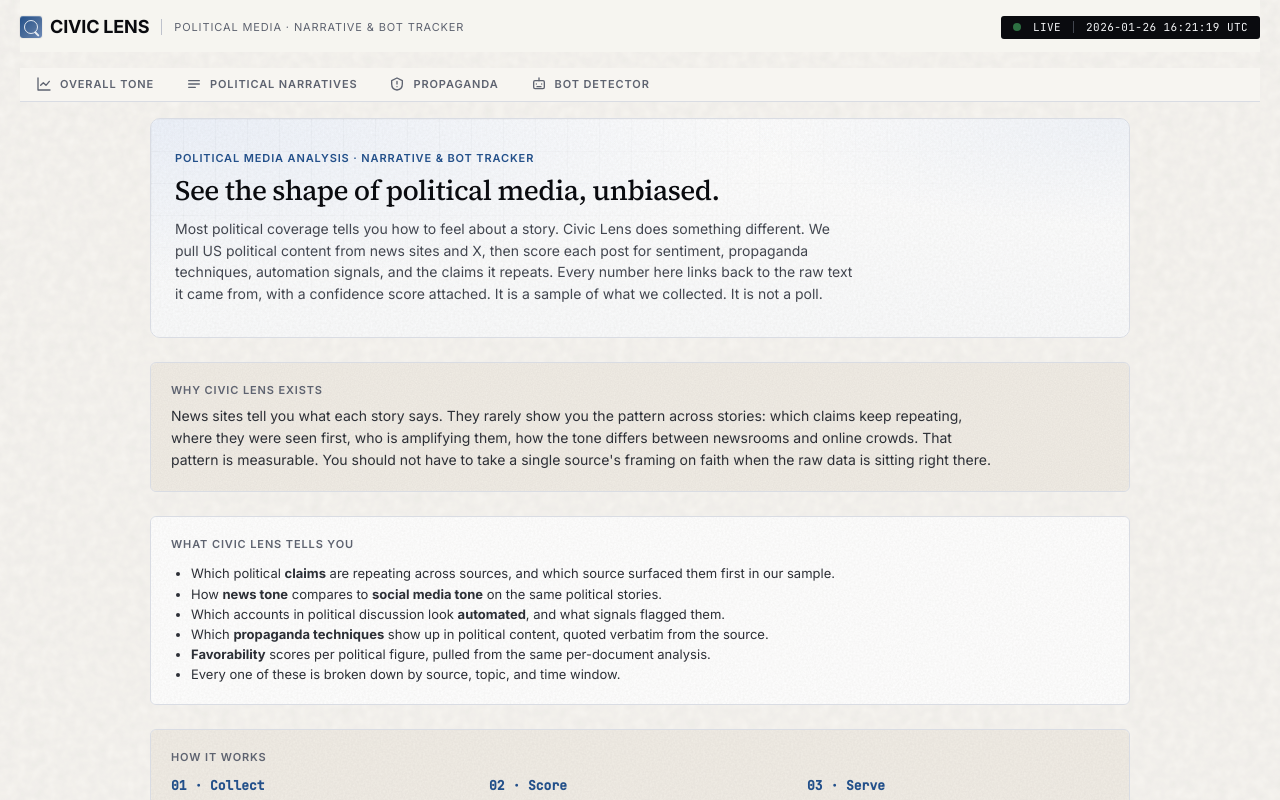
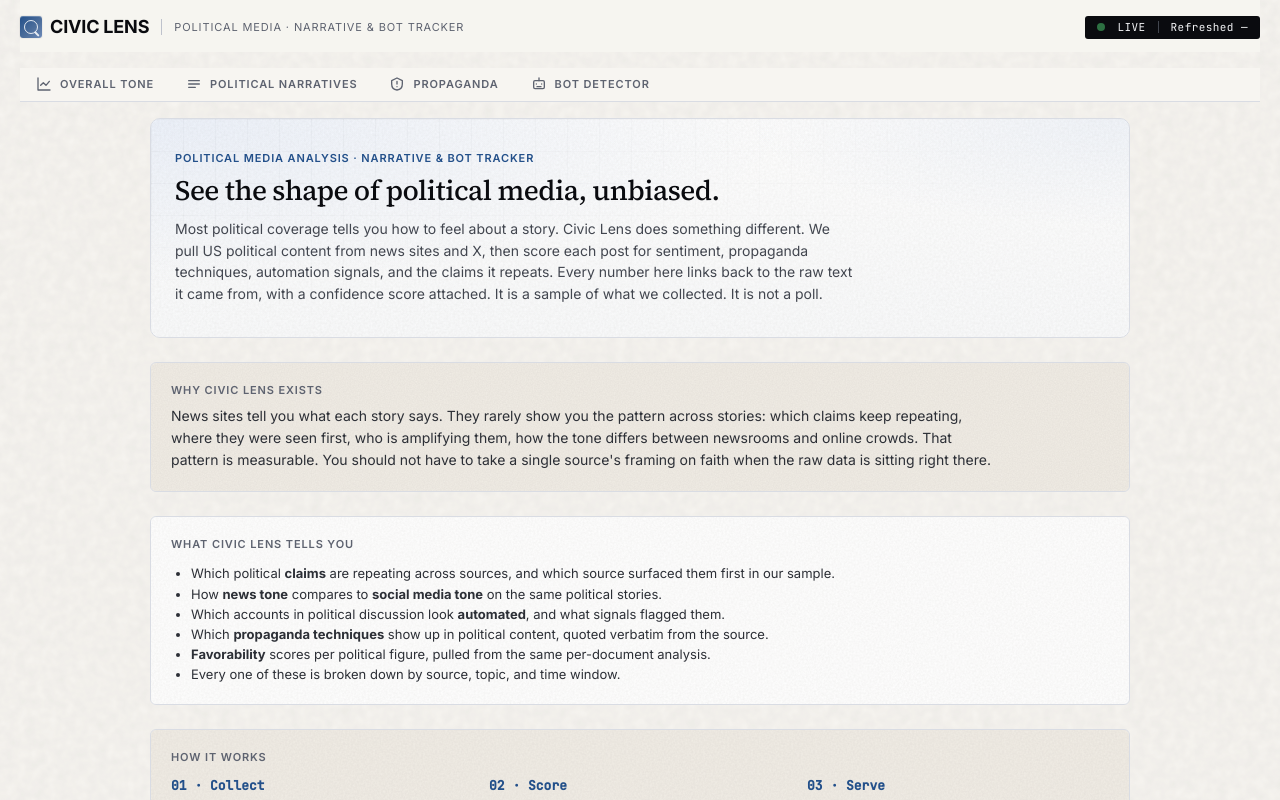
Before and after one commit to young-kobe/civic-lens, a React (Vite) app in the folder ui/: page / in a window 1280 px wide. Shown: the top 800 px of the page. Built offline with nearby package versions, Linux system fonts and the light colour scheme; no server answers.

Commit message:
fixed ui bugs

```diff
--- a/ui/src/App.tsx
+++ b/ui/src/App.tsx
@@ -2,6 +2,9 @@
 import { Tabs, GlobalFilters, Footer, type Tab } from './components/common';
 import { Home, PublicSentiment, BotActivityProfiler, Narratives, Propaganda, Review } from './pages';
 import type { Filters } from './types';
+import { fetchSnapshotStatus, type SnapshotStatus } from './services/api';
+import { useFetch } from './services/useFetch';
+import { formatRefreshedAgo, latestSnapshotTimestamp } from './services/freshness';
 
 /* Admin mode is token-based. Visit once with ?admin=<CIVIC_ADMIN_TOKEN> to persist it;
    ?admin=0 clears it. The token is sent as X-Admin-Token on every admin-endpoint
@@ -175,8 +178,20 @@
         }
     };
 
-    const now = new Date();
-    const timestamp = now.toISOString().slice(0, 19).replace('T', ' ') + ' UTC';
+    // Latest cache-write timestamp across all snapshots — the honest
+    // "when was data last refreshed" for the header strip. Before this we
+    // rendered new Date() which advertised "just now" regardless of whether
+    // the pipeline had actually run recently.
+    const { data: snapshotStatus } = useFetch<SnapshotStatus>(
+        () => fetchSnapshotStatus(),
+        [],
+        'snapshot-status',
+    );
+    const latestIso = latestSnapshotTimestamp(snapshotStatus);
+    const refreshedAgo = formatRefreshedAgo(latestIso);
+    const refreshedTitle = latestIso
+        ? `Data refreshed ${refreshedAgo} (${latestIso})`
+        : 'Data refresh time unavailable';
 
     return (
         <div className="app-container">
@@ -200,16 +215,20 @@
                         </p>
                     </div>
                     <div className="page-header-actions">
-                        <span className="status-strip status-strip-full" aria-label={`Live, last refresh ${timestamp}`}>
+                        <span
+                            className="status-strip status-strip-full"
+                            title={refreshedTitle}
+                            aria-label={refreshedTitle}
+                        >
                             <span className="tick-live" aria-hidden />
                             <span>LIVE</span>
                             <span className="sep" aria-hidden />
-                            <span>{timestamp}</span>
+                            <span>Refreshed {refreshedAgo}</span>
                         </span>
                         <span
                             className="status-strip-mini"
-                            title={`Live · ${timestamp}`}
-                            aria-label={`Live · ${timestamp}`}
+                            title={refreshedTitle}
+                            aria-label={refreshedTitle}
                         >
                             <span className="tick-live" aria-hidden />
                         </span>
@@ -234,7 +253,7 @@
                 {renderPage()}
             </main>
 
-            <Footer timestamp={timestamp} />
+            <Footer timestamp={refreshedAgo} />
         </div>
     );
 }
--- a/ui/src/pages/BotActivityProfiler.tsx
+++ b/ui/src/pages/BotActivityProfiler.tsx
@@ -5,9 +5,10 @@
 } from '../components/common';
 import type { TickerItem } from '../components/common';
 import { Heatmap } from '../components/charts';
-import { fetchBotActivity } from '../services/api';
+import { fetchBotActivity, fetchSnapshotStatus, type SnapshotStatus } from '../services/api';
 import { asOfTodayEyebrow } from '../services/timeWindow';
 import { useFetch } from '../services/useFetch';
+import { formatRefreshedAgo, getSnapshotTimestamp } from '../services/freshness';
 import { COLORS } from '../theme';
 import type {
     BehavioralSignals, BotData, BotEntityItem, BotOverview, ConfidenceLevel,
@@ -567,6 +568,11 @@
         [],
         'bot-activity',
     );
+    const { data: snapshotStatus } = useFetch<SnapshotStatus>(
+        () => fetchSnapshotStatus(),
+        [],
+        'snapshot-status',
+    );
 
     if (error) {
         return <ErrorState message={error.message} onRetry={refetch} />;
@@ -596,7 +602,7 @@
     }
 
     const { items: botTickerItems, accentColor: botAccentColor } = buildBotTickerItems(data.overview);
-    const botRefreshed = new Date().toISOString().slice(0, 19).replace('T', ' ') + ' UTC';
+    const botRefreshed = formatRefreshedAgo(getSnapshotTimestamp(snapshotStatus, 'bot_activity'));
 
     return (
         <div className="dashboard-grid">
--- a/ui/src/pages/Narratives.tsx
+++ b/ui/src/pages/Narratives.tsx
@@ -7,8 +7,9 @@
 import type { EntityStat, TickerItem } from '../components/common';
 import type { EntityProfile } from '../types';
 import { Sparkline } from '../components/charts';
-import { fetchMovers, fetchNarratives } from '../services/api';
+import { fetchMovers, fetchNarratives, fetchSnapshotStatus, type SnapshotStatus } from '../services/api';
 import { asOfTodayEyebrow } from '../services/timeWindow';
+import { formatRefreshedAgo, getSnapshotTimestamp } from '../services/freshness';
 import { useFetch } from '../services/useFetch';
 import { COLORS } from '../theme';
 import type {
@@ -660,6 +661,11 @@
         [filters.timeRange],
         `movers:${filters.timeRange}`,
     );
+    const { data: snapshotStatus } = useFetch<SnapshotStatus>(
+        () => fetchSnapshotStatus(),
+        [],
+        'snapshot-status',
+    );
 
     if (error) return <ErrorState message={error.message} onRetry={refetch} />;
     if (loading) {
@@ -703,7 +709,9 @@
     const crossTier = filtered.filter((n) => n.cross_tier);
 
     const tickerItems = buildNarrativeTickerItems(filtered, filters.timeRange);
-    const refreshed = new Date().toISOString().slice(0, 19).replace('T', ' ') + ' UTC';
+    const refreshed = formatRefreshedAgo(
+        getSnapshotTimestamp(snapshotStatus, `narratives_${filters.timeRange}`),
+    );
 
     return (
         <>
--- a/ui/src/pages/Propaganda.tsx
+++ b/ui/src/pages/Propaganda.tsx
@@ -5,9 +5,10 @@
     TierRow, TopMetricsBlock, entityExternalUrl, entityLeanAccent,
 } from '../components/common';
 import type { TickerItem, TierRowDot } from '../components/common';
-import { fetchPropaganda } from '../services/api';
+import { fetchPropaganda, fetchSnapshotStatus, type SnapshotStatus } from '../services/api';
 import { asOfTodayEyebrow, formatTimeWindow } from '../services/timeWindow';
 import { useFetch } from '../services/useFetch';
+import { formatRefreshedAgo, getSnapshotTimestamp } from '../services/freshness';
 import { COLORS } from '../theme';
 import type {
     Filters, PropagandaEntityItem, PropagandaExample,
@@ -580,6 +581,11 @@
         [filters.timeRange, filters.sourceType],
         `propaganda:${filters.timeRange}:${filters.sourceType}`,
     );
+    const { data: snapshotStatus } = useFetch<SnapshotStatus>(
+        () => fetchSnapshotStatus(),
+        [],
+        'snapshot-status',
+    );
 
     if (error) return <ErrorState message={error.message} onRetry={refetch} />;
     if (loading) {
@@ -606,7 +612,9 @@
         (data.by_general_public?.length ?? 0) > 0;
 
     const tickerItems = buildPropagandaTickerItems(data);
-    const refreshed = new Date().toISOString().slice(0, 19).replace('T', ' ') + ' UTC';
+    const refreshed = formatRefreshedAgo(
+        getSnapshotTimestamp(snapshotStatus, `propaganda_${filters.timeRange}`),
+    );
 
     return (
         <>
--- a/ui/src/pages/PublicSentiment.tsx
+++ b/ui/src/pages/PublicSentiment.tsx
@@ -11,8 +11,9 @@
     EntitySentimentItem, Filters, MoversResult, PollingSocialComparison, PublicSentimentData,
     SentimentDistribution,
 } from '../types';
-import { fetchMovers, fetchSentiment } from '../services/api';
+import { fetchMovers, fetchSentiment, fetchSnapshotStatus, type SnapshotStatus } from '../services/api';
 import { asOfTodayEyebrow, formatTimeWindow } from '../services/timeWindow';
+import { formatRefreshedAgo, getSnapshotTimestamp } from '../services/freshness';
 import { transformPublicSentiment } from '../services/transformers';
 import { useFetch } from '../services/useFetch';
 import { COLORS } from '../theme';
@@ -488,6 +489,11 @@
         [filters.timeRange],
         `movers:${filters.timeRange}`,
     );
+    const { data: snapshotStatus } = useFetch<SnapshotStatus>(
+        () => fetchSnapshotStatus(),
+        [],
+        'snapshot-status',
+    );
 
     if (error) return <ErrorState message={error.message} onRetry={refetch} />;
 
@@ -506,7 +512,9 @@
     if (!data) return <EmptyState title="No tone data available" />;
 
     const tickerItems = buildSentimentTickerItems(data);
-    const refreshed = new Date().toISOString().slice(0, 19).replace('T', ' ') + ' UTC';
+    const refreshed = formatRefreshedAgo(
+        getSnapshotTimestamp(snapshotStatus, `sentiment_${filters.timeRange}`),
+    );
 
     return (
         <div className="dashboard-grid">
--- a/ui/src/services/api.ts
+++ b/ui/src/services/api.ts
@@ -144,6 +144,27 @@
     return fetchJSON<MoversResult>(`/movers?window=${window}`);
 }
 
+/** One row of /snapshot-status — the pipeline's record of when each cached
+ *  aggregation was last written. Consumed by the header "LIVE · <ts>" strip
+ *  and each page's GlobalTicker refreshed timestamp. */
+export interface SnapshotStatusEntry {
+    key: string;            // e.g. "sentiment_7d", "bot_activity", "narratives_24h"
+    generated_at: string;   // ISO 8601
+    doc_count: number;
+}
+
+export interface SnapshotStatus {
+    snapshots: SnapshotStatusEntry[];
+}
+
+export async function fetchSnapshotStatus(): Promise<SnapshotStatus> {
+    if (USE_MOCKS) {
+        const { mockSnapshotStatus } = await import('./fixtures');
+        return mockSnapshotStatus();
+    }
+    return fetchJSON<SnapshotStatus>(`/snapshot-status`);
+}
+
 export interface ReviewQueueParams {
     task: ReviewTaskType;
     sourceType?: string;
--- a/ui/src/services/fixtures.ts
+++ b/ui/src/services/fixtures.ts
@@ -982,6 +982,24 @@
 }
 
 /**
+ * Mock snapshot-status payload — one row per cached aggregation with a
+ * timestamp 18 minutes in the past, mimicking a recent pipeline run.
+ */
+export function mockSnapshotStatus() {
+    const recent = new Date(Date.now() - 18 * 60 * 1000).toISOString();
+    const keys = [
+        'sentiment_24h', 'sentiment_7d', 'sentiment_30d', 'sentiment_90d',
+        'bot_activity',
+        'narratives_24h', 'narratives_7d', 'narratives_30d', 'narratives_90d',
+        'propaganda_24h', 'propaganda_7d', 'propaganda_30d', 'propaganda_90d',
+        'polling_gop',
+    ];
+    return {
+        snapshots: keys.map((key) => ({ key, generated_at: recent, doc_count: 100 })),
+    };
+}
+
+/**
  * Mock movers payload — exercises the MoversTicker with a handful of
  * plausibly-shaped entity deltas plus one GOP-favorability row.
  */
--- /dev/null
+++ b/ui/src/services/freshness.ts
@@ -0,0 +1,62 @@
+/**
+ * Freshness helpers — translate snapshot `generated_at` timestamps into
+ * the editorial "refreshed 18 min ago" phrasing that the header and each
+ * page's GlobalTicker render.
+ *
+ * Source of truth is `/api/v1/snapshot-status` (see services/api.ts). Every
+ * page calls `useFetch(fetchSnapshotStatus, [], 'snapshot-status')` and the
+ * module-level cache in useFetch dedupes the request across tab switches.
+ */
+
+import type { SnapshotStatus } from './api';
+
+/**
+ * Humanize an ISO timestamp into "N (unit) ago". Falls back to the absolute
+ * date once the snapshot is older than a week, which means either the
+ * pipeline has stopped running or the user is looking at an abandoned env —
+ * either way the "days ago" phrasing would read as noise.
+ */
+export function formatRefreshedAgo(iso: string | null | undefined): string {
+    if (!iso) return '—';
+    const then = Date.parse(iso);
+    if (Number.isNaN(then)) return '—';
+    const ageMs = Date.now() - then;
+    const ageSec = Math.max(0, Math.round(ageMs / 1000));
+
+    if (ageSec < 60) return 'moments ago';
+    const min = Math.round(ageSec / 60);
+    if (min < 60) return `${min} min ago`;
+    const hr = Math.round(ageSec / 3600);
+    if (hr < 24) return `${hr}h ago`;
+    const days = Math.round(ageSec / 86400);
+    if (days < 7) return `${days}d ago`;
+    // Older than a week: absolute ISO date (UTC, minute precision).
+    return new Date(then).toISOString().slice(0, 16).replace('T', ' ') + ' UTC';
+}
+
+export function getSnapshotTimestamp(
+    status: SnapshotStatus | null,
+    key: string,
+): string | null {
+    if (!status) return null;
+    const entry = status.snapshots.find((s) => s.key === key);
+    return entry?.generated_at ?? null;
+}
+
+/**
+ * Most recent `generated_at` across all cached snapshots. Serves as the
+ * "when was the pipeline last refreshed" proxy shown in the page header.
+ */
+export function latestSnapshotTimestamp(status: SnapshotStatus | null): string | null {
+    if (!status || status.snapshots.length === 0) return null;
+    let latest = 0;
+    let latestIso: string | null = null;
+    for (const s of status.snapshots) {
+        const t = Date.parse(s.generated_at);
+        if (!Number.isNaN(t) && t > latest) {
+            latest = t;
+            latestIso = s.generated_at;
+        }
+    }
+    return latestIso;
+}
```
Also changed, not shown: ui/src/index.css (+9 -8 lines), 4 other files (tests, documents, lock files or other folders).
